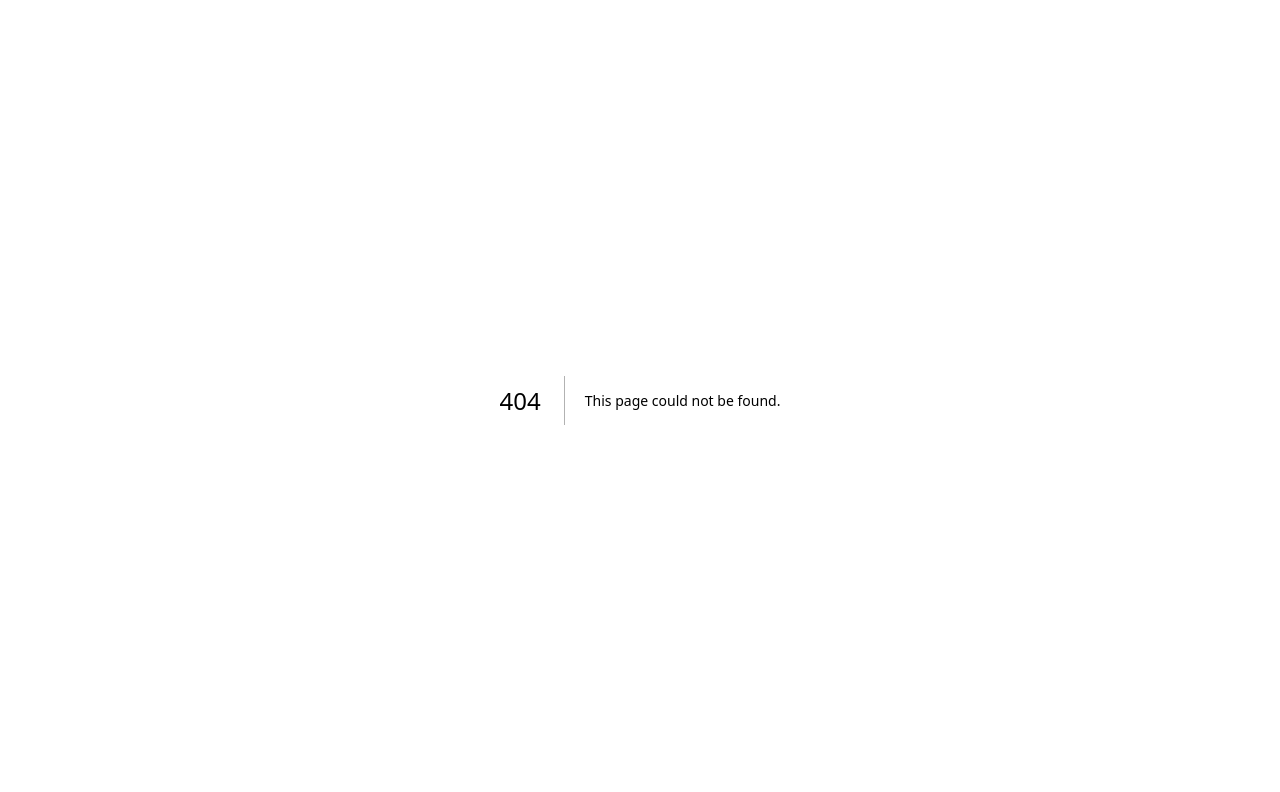
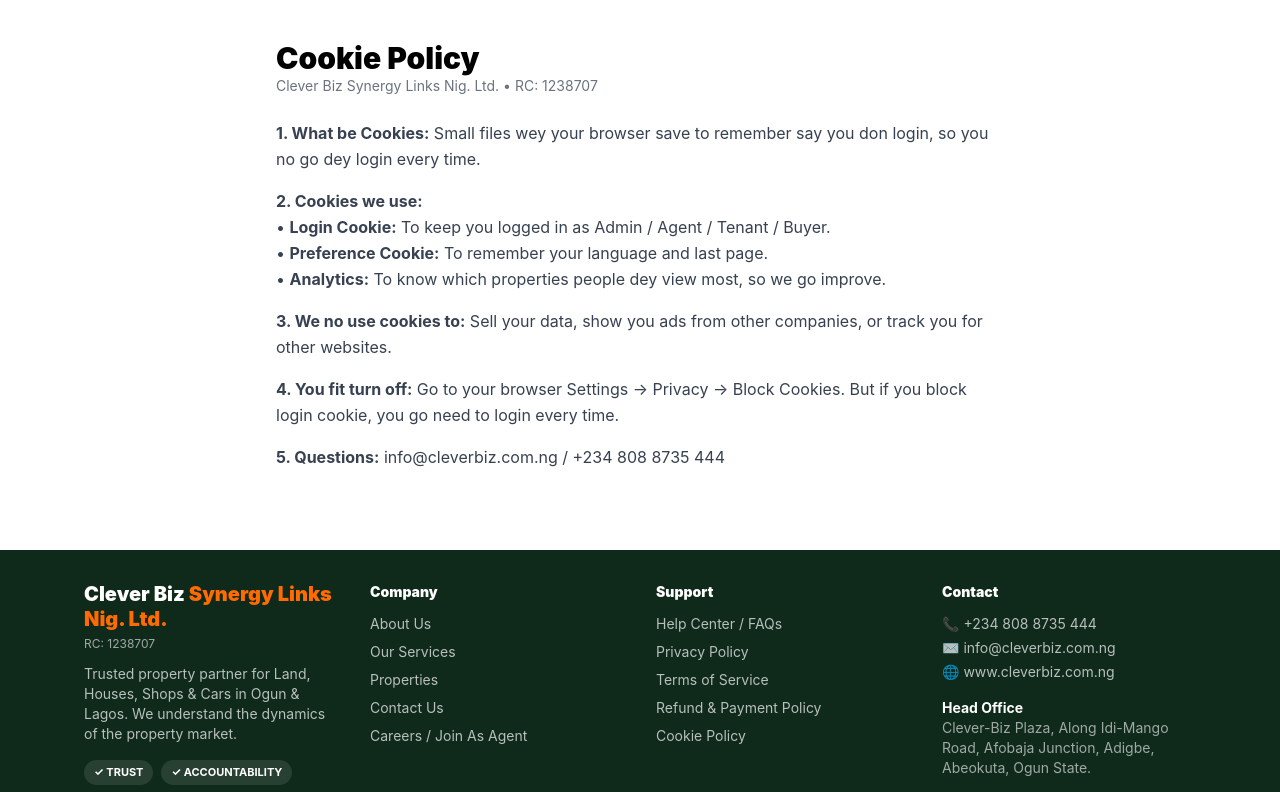
Before and after one commit to Habeebullahi7/CleverBiz-Synergy, a Next.js app: page /cookies in a window 1280 px wide. Before the commit this address had no page. Shown: the top 792 px of the page. Built offline with nearby package versions, Linux system fonts and the light colour scheme.

Commit message:
Add Cookies page with policy details

```diff
--- /dev/null
+++ b/app/cookies/page.tsx
@@ -0,0 +1,19 @@
+import Footer from "@/components/Footer";
+export default function Cookies() {
+  return (
+    <div className="min-h-screen bg-white">
+      <div className="max-w-3xl mx-auto px-5 py-10">
+        <h1 className="text-3xl font-black">Cookie Policy</h1>
+        <p className="text-sm text-gray-500">Clever Biz Synergy Links Nig. Ltd. • RC: 1238707</p>
+        <div className="space-y-4 mt-6 text-gray-700 leading-relaxed">
+          <p><b>1. What be Cookies:</b> Small files wey your browser save to remember say you don login, so you no go dey login every time.</p>
+          <p><b>2. Cookies we use:</b> <br/>• <b>Login Cookie:</b> To keep you logged in as Admin / Agent / Tenant / Buyer.<br/>• <b>Preference Cookie:</b> To remember your language and last page.<br/>• <b>Analytics:</b> To know which properties people dey view most, so we go improve.</p>
+          <p><b>3. We no use cookies to:</b> Sell your data, show you ads from other companies, or track you for other websites.</p>
+          <p><b>4. You fit turn off:</b> Go to your browser Settings → Privacy → Block Cookies. But if you block login cookie, you go need to login every time.</p>
+          <p><b>5. Questions:</b> info@cleverbiz.com.ng / +234 808 8735 444</p>
+        </div>
+      </div>
+      <Footer />
+    </div>
+  );
+}
```
